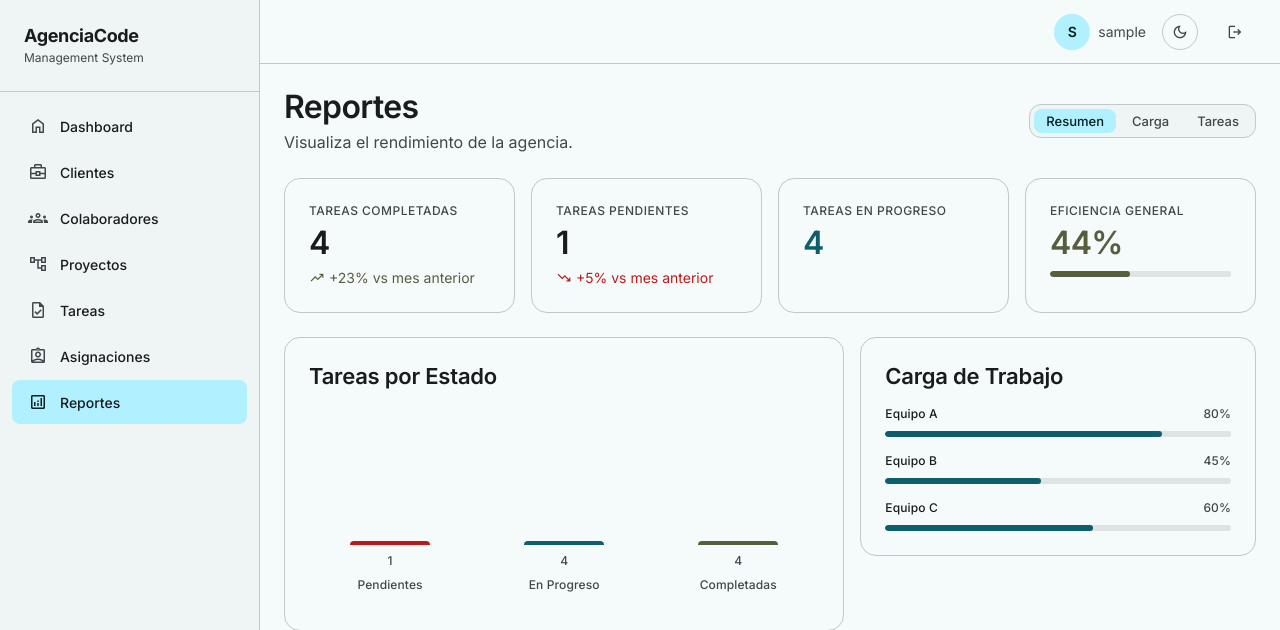
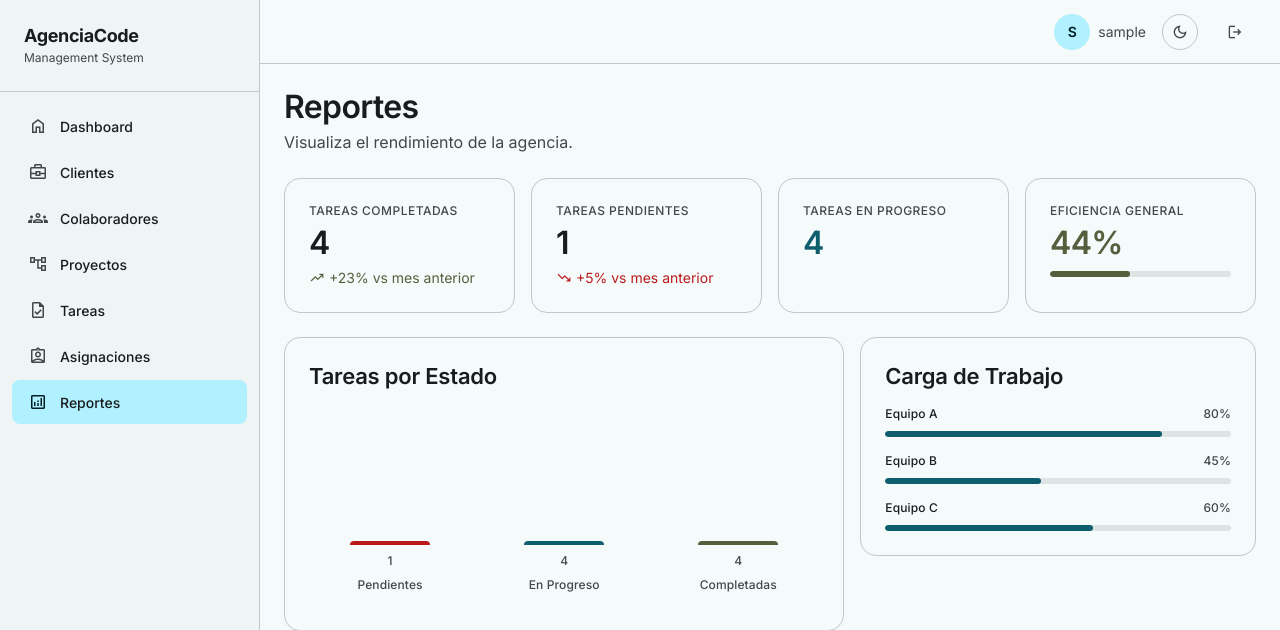
Before and after one commit to mmanosaslva/AgenciaCode_Studio, a Flask app: page /reportes in a window 1280 px wide. Shown: the top 630 px of the page. Run offline with Flask 3, Linux system fonts and the light colour scheme; the visitor is signed in with stand-in values (Sample User, id 1).

Commit message:
"depuracion de botones"

```diff
--- a/app/templates/reportes.html
+++ b/app/templates/reportes.html
@@ -6,11 +6,7 @@
         <h2 class="headline-lg text-on-surface m-0">Reportes</h2>
         <p class="body-md text-on-surface-variant m-0 mt-xs">Visualiza el rendimiento de la agencia.</p>
     </div>
-    <div class="flex items-center gap-xs" style="padding: 4px; background-color: var(--surface-lowest); border-radius: var(--radius-md); border: 1px solid var(--outline-variant);">
-        <button class="btn btn-sm" style="background-color: var(--primary-fixed); color: var(--on-primary-fixed); border-radius: var(--radius);">Resumen</button>
-        <button class="btn btn-sm btn-ghost" style="border-radius: var(--radius);">Carga</button>
-        <button class="btn btn-sm btn-ghost" style="border-radius: var(--radius);">Tareas</button>
-    </div>
+
 </div>
 
 <div class="stats-grid">
```
